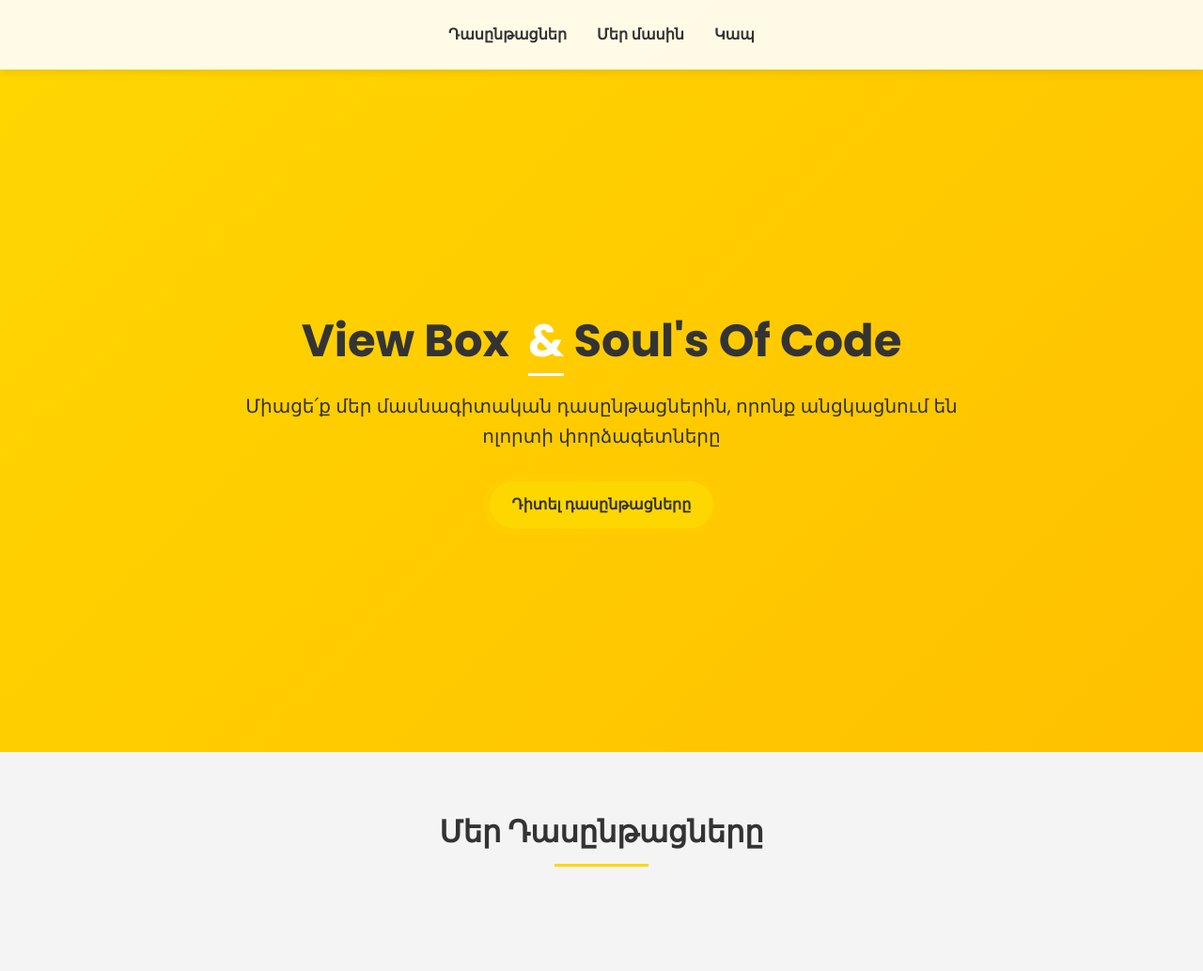
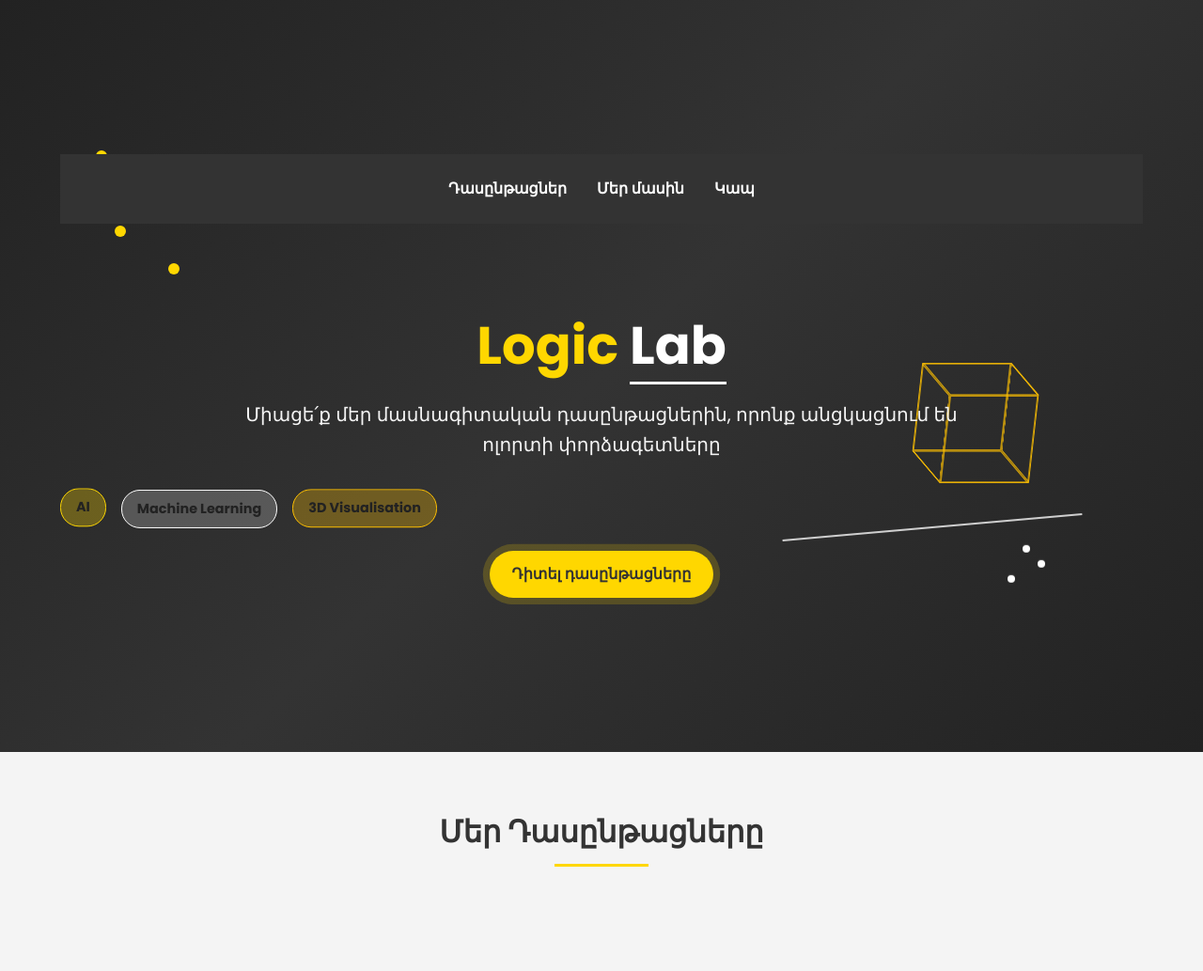
Before and after one commit to Manukyan-Andranik/logiclab, a Flask app: template templates/index.html in a window 1280 px wide. Shown: the top 1033 px of the page at 94% size. Run offline with Flask 2, Linux system fonts and the light colour scheme; the template is opened without the code that fills it, so the values that code supplies are empty; parts of the project's set-up code (start-up, migrations or seed data) failed here and were passed over.

Commit message:
changed header

```diff
--- a/static/css/style.css
+++ b/static/css/style.css
@@ -84,15 +84,209 @@ p { font-size: 1rem; margin-bottom: 1.25rem; }
 
 /* Header Styles */
 header {
-    background: linear-gradient(135deg, var(--primary-color), var(--primary-dark));
-    color: var(--secondary-color);
+    position: relative;
+    overflow: hidden;
+    background: linear-gradient(135deg, var(--dark-color), var(--secondary-color), var(--dark-color));
+    color: var(--white);
+    padding: 2rem 0;
     min-height: 100vh;
     display: flex;
     align-items: center;
-    position: relative;
-    overflow: hidden;
 }
 
+.header-animations {
+    position: absolute;
+    top: 0;
+    left: 0;
+    width: 100%;
+    height: 100%;
+    z-index: 0;
+}
+
+/* AI Animation Styles */
+.ai-animation {
+    position: absolute;
+    width: 30%;
+    height: 50%;
+    top: 10%;
+    left: 5%;
+}
+
+.node {
+    position: absolute;
+    width: 12px;
+    height: 12px;
+    background: var(--primary-color);
+    border-radius: 50%;
+    animation: pulse 2s infinite alternate;
+}
+
+.connecting-line {
+    position: absolute;
+    height: 2px;
+    background: var(--primary-color);
+    opacity: 0.4;
+    transform-origin: left center;
+    animation: connectPulse 3s infinite;
+}
+
+/* ML Animation Styles */
+.ml-animation {
+    position: absolute;
+    width: 25%;
+    height: 40%;
+    bottom: 10%;
+    right: 10%;
+}
+
+.data-point {
+    position: absolute;
+    width: 8px;
+    height: 8px;
+    background: var(--white);
+    border-radius: 50%;
+    animation: float 4s infinite ease-in-out;
+}
+
+.regression-line {
+    position: absolute;
+    width: 100%;
+    height: 2px;
+    background: var(--white);
+    opacity: 0.5;
+    top: 50%;
+    transform: rotate(-5deg);
+    animation: linePulse 5s infinite;
+}
+
+/* 3D Animation Styles */
+.d3-animation {
+    position: absolute;
+    width: 100px;
+    height: 100px;
+    top: 50%;
+    right: 15%;
+    transform-style: preserve-3d;
+    animation: rotate 12s infinite linear;
+}
+
+.cube {
+    position: relative;
+    width: 100%;
+    height: 100%;
+    transform-style: preserve-3d;
+}
+
+.face {
+    position: absolute;
+    width: 100%;
+    height: 100%;
+    border: 2px solid var(--primary-dark);
+    opacity: 0.7;
+}
+
+.front {
+    transform: rotateY(0deg) translateZ(50px);
+}
+
+.back {
+    transform: rotateY(180deg) translateZ(50px);
+}
+
+.left {
+    transform: rotateY(-90deg) translateZ(50px);
+}
+
+.right {
+    transform: rotateY(90deg) translateZ(50px);
+}
+
+.top {
+    transform: rotateX(90deg) translateZ(50px);
+}
+
+.bottom {
+    transform: rotateX(-90deg) translateZ(50px);
+}
+
+/* Tech Tags */
+.tech-tags {
+    display: flex;
+    gap: 1rem;
+    margin: 1.5rem 0;
+}
+
+.tech-tag {
+    padding: 0.5rem 1rem;
+    border-radius: 20px;
+    font-weight: bold;
+    font-size: 0.9rem;
+    animation: floatUp 3s infinite ease-in-out;
+    color: var(--dark-color);
+}
+
+.ai-tag {
+    background: rgba(255, 215, 0, 0.3);
+    border: 1px solid var(--primary-color);
+    animation-delay: 0s;
+}
+
+.ml-tag {
+    background: rgba(255, 255, 255, 0.2);
+    border: 1px solid var(--white);
+    animation-delay: 0.5s;
+}
+
+.d3-tag {
+    background: rgba(255, 192, 0, 0.3);
+    border: 1px solid var(--primary-dark);
+    animation-delay: 1s;
+}
+
+/* Hero Text */
+.hero {
+    text-align: center;
+    padding-top: 6rem;
+    width: 100%;
+}
+
+.hero h1 {
+    color: var(--primary-color);
+    font-size: 3.5rem;
+    margin-bottom: 1.5rem;
+    line-height: 1.2;
+}
+
+.highlight-title {
+    color: var(--white);
+    position: relative;
+    display: inline-block;
+}
+
+.highlight-title::after {
+    content: '';
+    position: absolute;
+    bottom: -0.5rem;
+    left: 0;
+    width: 100%;
+    height: 3px;
+    background: var(--white);
+}
+
+.hero p {
+    color: var(--light-color);
+    font-size: 1.25rem;
+    max-width: 800px;
+    margin: 0 auto 2rem;
+}
+
+/* Ensure content is above animations */
+.container>*:not(.header-animations) {
+    position: relative;
+    z-index: 1;
+}
+
+/* Nav Styles */
 nav {
     position: fixed;
     top: 0;
@@ -101,8 +295,7 @@ nav {
     padding: 1.5rem 0;
     z-index: 1000;
     transition: all 0.3s ease;
-    background: rgba(255, 255, 255, 0.9);
-    box-shadow: 0 2px 10px rgba(0,0,0,0.1);
+    background: #333;
 }
 
 .nav-links {
@@ -117,7 +310,7 @@ nav {
 }
 
 .nav-links a {
-    color: var(--secondary-color);
+    color: var(--white);
     text-decoration: none;
     font-size: 1rem;
     font-weight: 600;
@@ -139,40 +332,6 @@ nav {
 
 .nav-links a:hover::after {
     width: 100%;
-}
-
-.hero {
-    text-align: center;
-    padding-top: 6rem;
-    width: 100%;
-}
-
-.hero h1 {
-    font-size: 3rem;
-    margin-bottom: 1.5rem;
-    line-height: 1.2;
-}
-
-.hero p {
-    font-size: 1.25rem;
-    max-width: 800px;
-    margin: 0 auto 2rem;
-}
-
-.highlight-title {
-    color: var(--white);
-    position: relative;
-    display: inline-block;
-}
-
-.highlight-title::after {
-    content: '';
-    position: absolute;
-    bottom: -0.5rem;
-    left: 0;
-    width: 100%;
-    height: 3px;
-    background: var(--white);
 }
 
 /* Courses Section */
--- a/templates/index.html
+++ b/templates/index.html
@@ -16,6 +16,41 @@
 <body>
     <header>
         <div class="container">
+            <!-- Animated background elements -->
+            <div class="header-animations">
+                <!-- AI animation - floating neural network nodes -->
+                <div class="ai-animation">
+                    <div class="neural-network">
+                        <div class="node" style="top:20%; left:10%"></div>
+                        <div class="node" style="top:30%; left:25%"></div>
+                        <div class="node" style="top:40%; left:15%"></div>
+                        <div class="node" style="top:50%; left:30%"></div>
+                        <div class="connecting-line" style="width:15%; top:25%; left:10%"></div>
+                        <div class="connecting-line" style="width:10%; top:35%; left:20%"></div>
+                    </div>
+                </div>
+
+                <!-- Machine Learning animation - floating data points -->
+                <div class="ml-animation">
+                    <div class="data-point" style="top:60%; left:80%"></div>
+                    <div class="data-point" style="top:70%; left:75%"></div>
+                    <div class="data-point" style="top:65%; left:85%"></div>
+                    <div class="regression-line"></div>
+                </div>
+
+                <!-- 3D Visualization animation - rotating cube -->
+                <div class="d3-animation">
+                    <div class="cube">
+                        <div class="face front"></div>
+                        <div class="face back"></div>
+                        <div class="face left"></div>
+                        <div class="face right"></div>
+                        <div class="face top"></div>
+                        <div class="face bottom"></div>
+                    </div>
+                </div>
+            </div>
+
             <nav>
                 <ul class="nav-links">
                     <li><a href="#courses">Դասընթացներ</a></li>
@@ -24,13 +59,19 @@
                 </ul>
             </nav>
             <div class="hero" data-aos="fade-in">
-                <h1>View Box <span class="highlight-title"></span> <span class="highlight-title">&</span> Soul's Of
-                    Code</span></h1>
+                <h1>Logic <span class="highlight-title">Lab</span></h1>
                 <p>Միացե՛ք մեր մասնագիտական դասընթացներին, որոնք անցկացնում են ոլորտի փորձագետները</p>
+                <div class="tech-tags">
+                    <span class="tech-tag ai-tag">AI</span>
+                    <span class="tech-tag ml-tag">Machine Learning</span>
+                    <span class="tech-tag d3-tag">3D Visualisation</span>
+                </div>
                 <a href="#courses" class="btn btn-pulse">Դիտել դասընթացները</a>
             </div>
         </div>
     </header>
+
+
 
     <section id="courses" class="courses-section">
         <div class="container">
@@ -69,25 +110,28 @@
                     {% for instructor_id, instructor in instructors.items() %}
                     <div class="lecturer-card" data-aos="fade-up">
                         <img src="{{ url_for('static', filename='images/' ~ instructor.photo) }}"
-                             alt="{{ instructor.specialization }}"
-                             class="lecturer-image">
+                            alt="{{ instructor.specialization }}" class="lecturer-image">
                         <div class="lecturer-info">
                             <h3>{{ instructor.firstName }} {{ instructor.lastName }}</h3>
                             <h4>{{ instructor.specialization }}</h4>
                             <p>{{ instructor.profession }}</p>
                             <ul>
                                 <li><i class="fas fa-check-circle"></i> {{ instructor.workExperience }}+ տարվա փորձ</li>
-                                <li><i class="fas fa-check-circle"></i> Կրթություն: {{ instructor.education.degree }} | {{ instructor.education.fieldOfStudy }} | {{ instructor.education.institution }}</li>
+                                <li><i class="fas fa-check-circle"></i> Կրթություն: {{ instructor.education.degree }} |
+                                    {{ instructor.education.fieldOfStudy }} | {{ instructor.education.institution }}
+                                </li>
                                 <li><i class="fas fa-check-circle"></i> Աշխատանքային փորձ</li>
                                 <div style="padding-left: 20px;">
                                     <ul>
                                         {% for company in instructor.companies %}
-                                        <li class="company-item"><i class="fas fa-building"></i> {{ company.company }} | {{ company.type }} | {{ company.role }}</li>
+                                        <li class="company-item"><i class="fas fa-building"></i> {{ company.company }} |
+                                            {{ company.type }} | {{ company.role }}</li>
                                         {% endfor %}
                                     </ul>
                                 </div>
 
-                                <li><i class="fas fa-check-circle"></i> Հմտություններ: {{ instructor.skills|join(', ') }}</li>
+                                <li><i class="fas fa-check-circle"></i> Հմտություններ: {{ instructor.skills|join(', ')
+                                    }}</li>
                             </ul>
 
                             <div class="lecturer-contacts">
@@ -193,4 +237,5 @@
         });
     </script>
 </body>
+
 </html>
```
Also changed, not shown: other parts of static/css/style.css (+152 -165 lines). Lines whose indentation alone changed are shown as unchanged.
